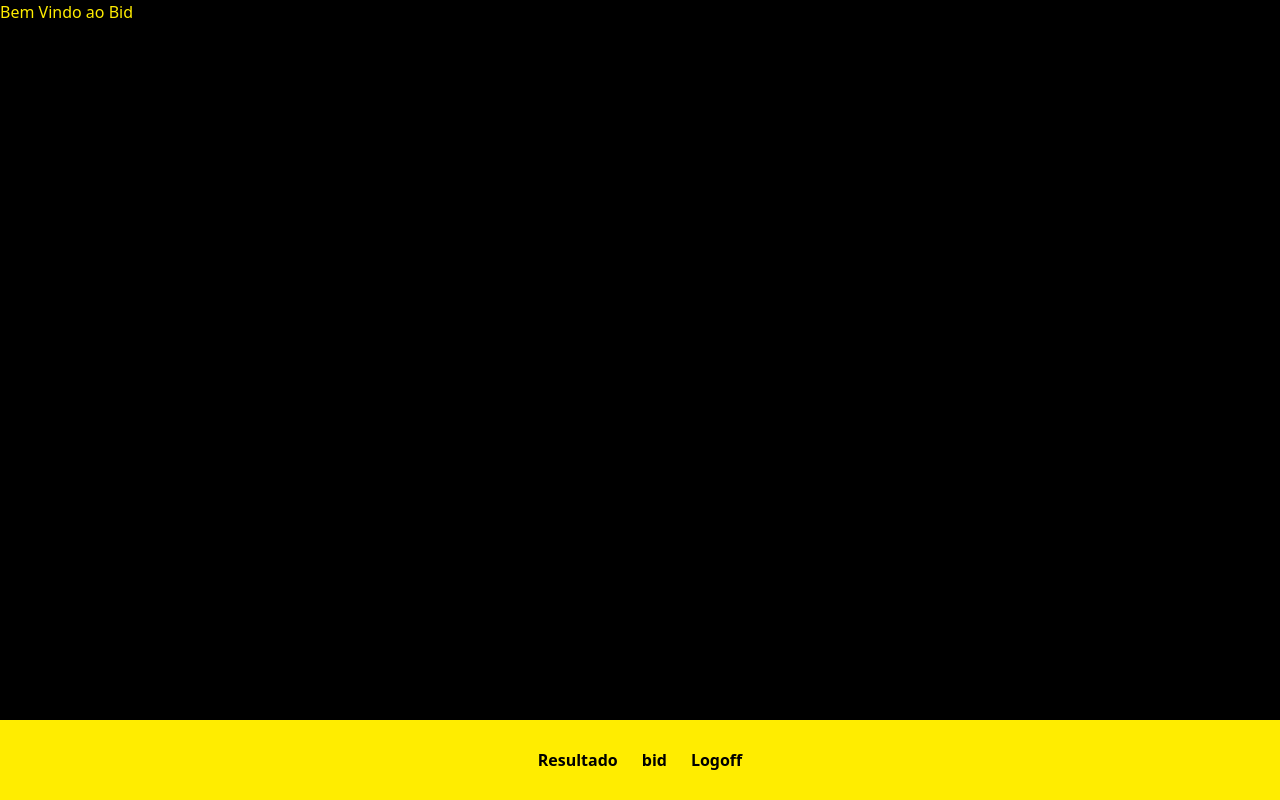
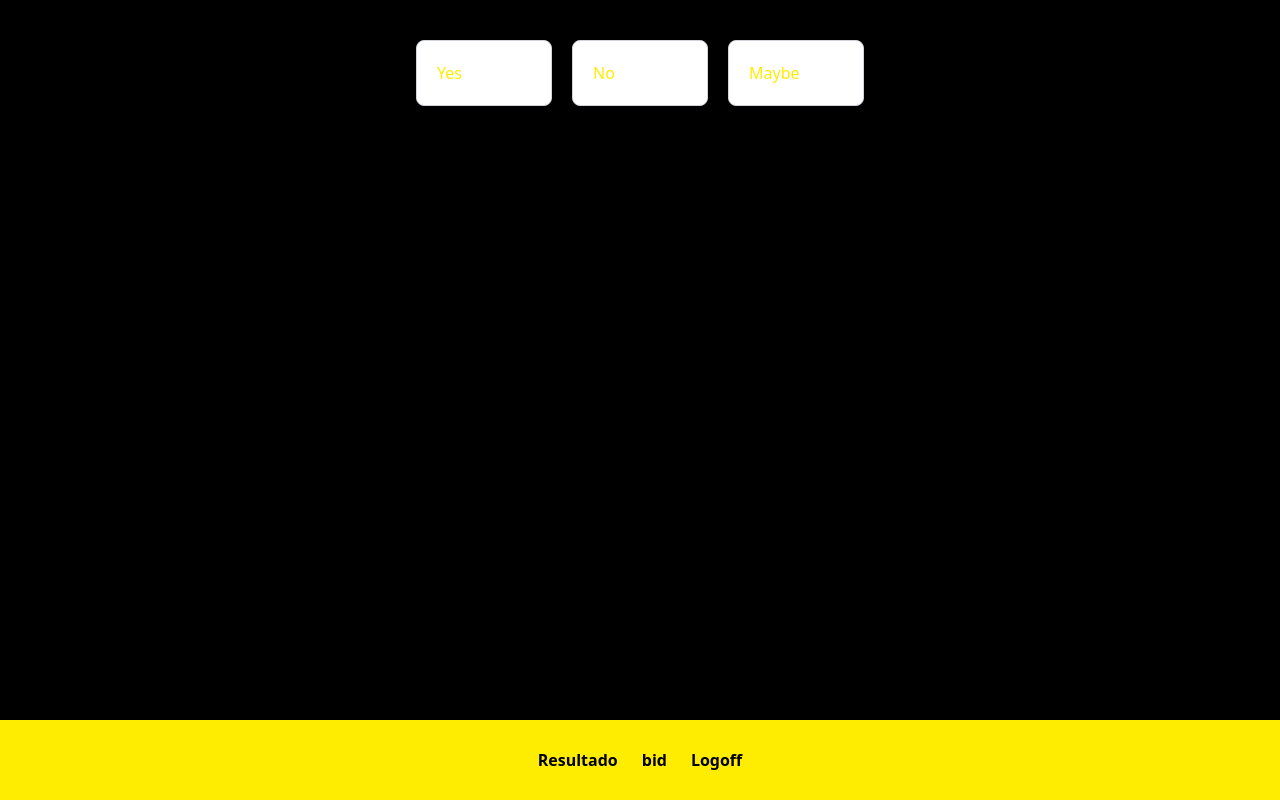
Before and after one commit to bsvleste/colisaotailwind, a React (Vite) app: page /bid in a window 1280 px wide. Built offline with nearby package versions, Linux system fonts and the light colour scheme; sample sign-in values are in the browser's storage.

Commit message:
botoes do bid

```diff
--- a/src/pages/Bid/index.tsx
+++ b/src/pages/Bid/index.tsx
@@ -5,12 +5,41 @@ import { AuthContext } from "../../contexts/AuthContexts"
 
 
 
-export function Bid(){
-    const {user} = useContext(AuthContext)
-    return (
+export function Bid() {
+  const { user } = useContext(AuthContext)
+  return (
+    <>
+      <nav>
+        <ul className="grid grid-cols-3 gap-x-5 m-10 max-w-md mx-auto">
+          <li className="relative">
+            <input className="sr-only peer" type="radio" value="yes" name="answer" id="answer_yes" />
+            <label className="flex p-5 bg-white border border-gray-300 rounded-lg cursor-pointer focus:outline-none hover:bg-gray-50 peer-checked:ring-green-500 peer-checked:ring-2 peer-checked:border-transparent" for="answer_yes">Yes</label>
 
-          <h1>Bem Vindo ao Bid</h1>
+            <div className="absolute hidden w-5 h-5 peer-checked:block top-5 right-3">
+              👍
+            </div>
+          </li>
+          <li className="relative">
+            <input className="sr-only peer" type="radio" value="no" name="answer" id="answer_no" />
+            <label className="flex p-5 bg-white border border-gray-300 rounded-lg cursor-pointer focus:outline-none hover:bg-gray-50 peer-checked:ring-red-500 peer-checked:ring-2 peer-checked:border-transparent" for="answer_no">No</label>
+
+            <div className="absolute hidden w-5 h-5 peer-checked:block top-5 right-3">
+              👎
+            </div>
+          </li>
+
+          <li className="relative">
+            <input className="sr-only peer" type="radio" value="maybe" name="answer" id="answer_maybe" />
+            <label className="flex p-5 bg-white border border-gray-300 rounded-lg cursor-pointer focus:outline-none hover:bg-gray-50 peer-checked:ring-yellow-500 peer-checked:ring-2 peer-checked:border-transparent" for="answer_maybe">Maybe</label>
+
+            <div className="absolute hidden w-5 h-5 peer-checked:block top-5 right-3">
+              🤔
+            </div>
+          </li>
+        </ul>
+      </nav>
+    </>
 
 
-        )
+  )
 }
```
